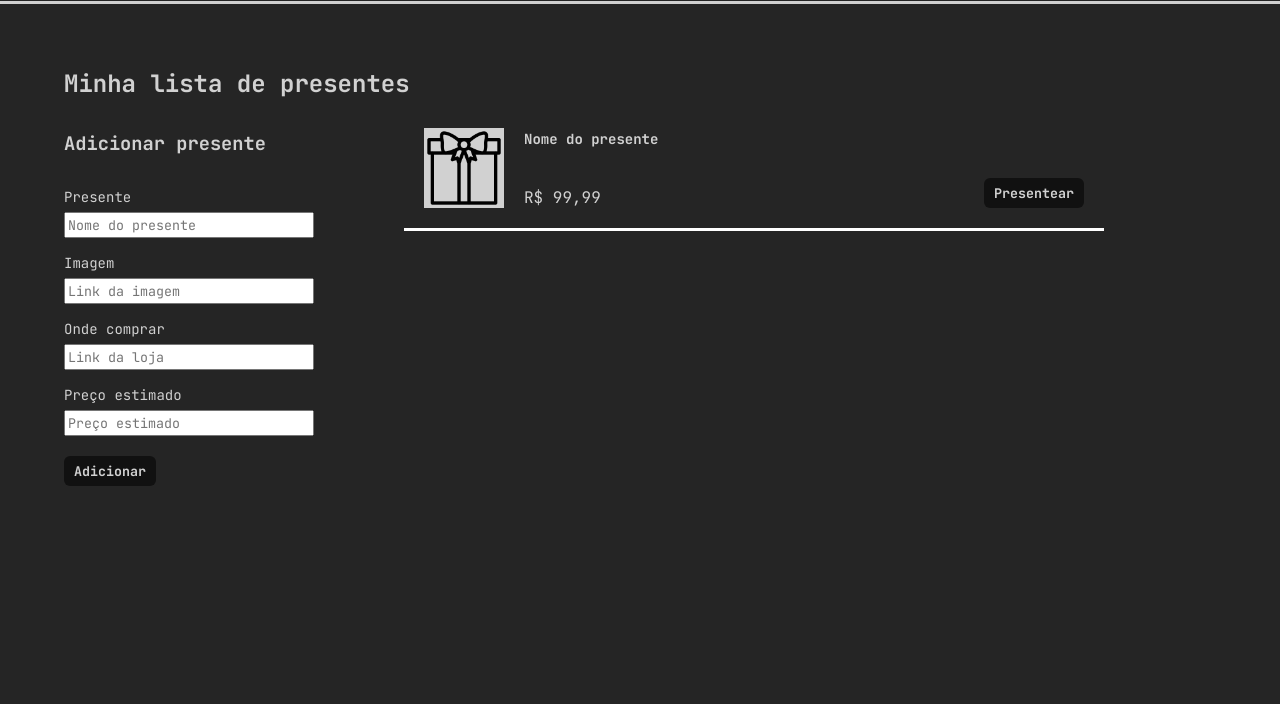
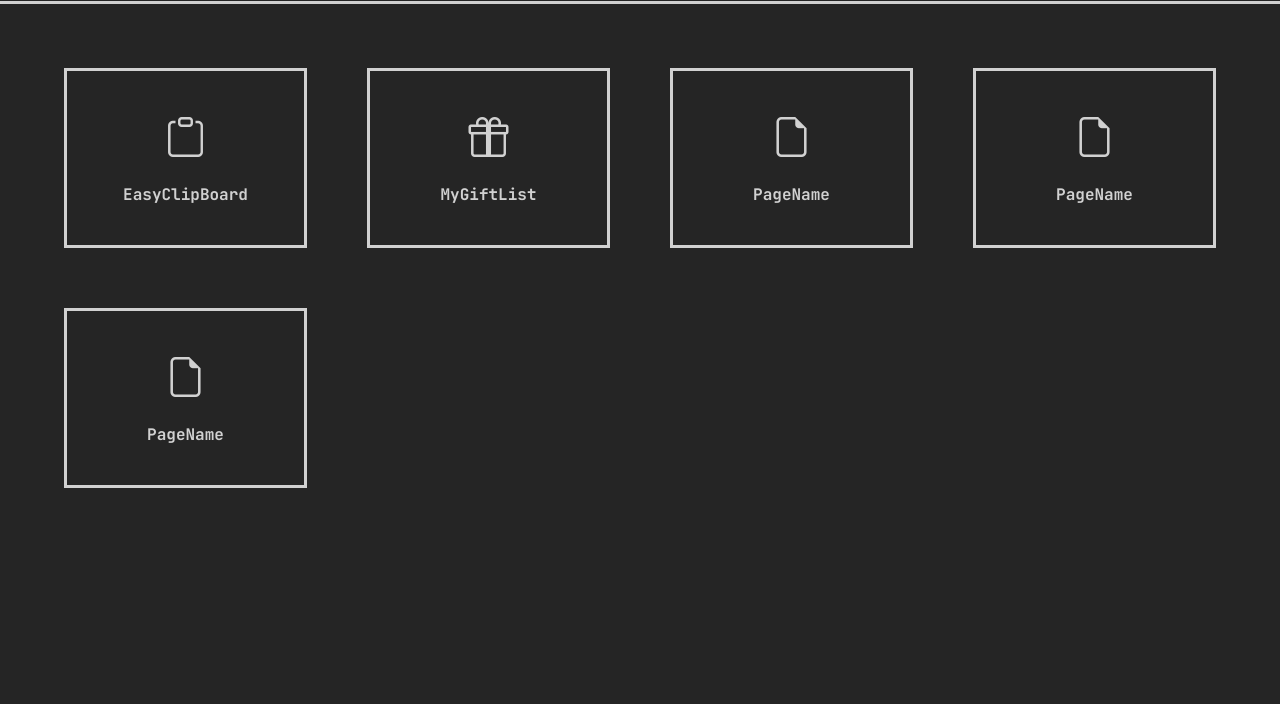
Before and after one commit to ErikaRocha97/my-website, a plain HTML site: page index.html in a window 1280 px wide. Shown: the part 96-800 px from the top of the page. Drawn offline with nearby package versions, Linux system fonts and the light colour scheme.

Commit message:
Nova página de navegação

```diff
--- a/index.html
+++ b/index.html
@@ -30,9 +30,12 @@
           </span>
           <span>MyWebsite</span>
         </div>
-        <ul class="nav-list">
+        <ul id="nav_list">
           <li class="menu-item">
-            <a href="#">Sair</a>
+            <a href="#">Login</a>
+          </li>
+          <li class="menu-item">
+            <a href="#">Registre-se</a>
           </li>
         </ul>
       </nav>
@@ -40,91 +43,34 @@
 
     <main>
       <div id="my__list">
-        <h2>Minha lista de presentes</h2>
+        <!-- <h2>Minha lista de presentes</h2> -->
         <div id="main__content">
-          <div id="form__container">
-            <h3>Adicionar presente</h3>
-            <form action="" id="add__gift">
-              <div id="input__container">
-                <!-- Cada input -->
-                <div class="input-box">
-                  <label for="gift-name" class="form-label"> Presente </label>
-                  <div class="input-field">
-                    <input
-                      type="text"
-                      name="gift-name"
-                      id="gift-name"
-                      class="form-control"
-                      placeholder="Nome do presente"
-                    />
-                  </div>
-                </div>
+          <nav id="pages__container">
+            <a href="" class="page-card">
+              <i class="bi bi-clipboard"></i>
+              <span>EasyClipBoard</span>
+            </a>
 
-                <!-- Cada input -->
-                <div class="input-box">
-                  <label for="gift-image" class="form-label"> Imagem </label>
-                  <div class="input-field">
-                    <input
-                      type="text"
-                      name="gift-image"
-                      id="gift-image"
-                      class="form-control"
-                      placeholder="Link da imagem"
-                    />
-                  </div>
-                </div>
+            <a href="./giftList.html" class="page-card">
+              <i class="bi bi-gift"></i>
+              <span>MyGiftList</span>
+            </a>
 
-                <!-- Cada input -->
-                <div class="input-box">
-                  <label for="gift-store" class="form-label">
-                    Onde comprar
-                  </label>
-                  <div class="input-field">
-                    <input
-                      type="text"
-                      name="gift-store"
-                      id="gift-store"
-                      class="form-control"
-                      placeholder="Link da loja"
-                    />
-                  </div>
-                </div>
+            <a href="" class="page-card">
+              <i class="bi bi-file-earmark"></i>
+              <span>PageName</span>
+            </a>
 
-                <!-- Cada input -->
-                <div class="input-box">
-                  <label for="gift-price" class="form-label">
-                    Preço estimado
-                  </label>
-                  <div class="input-field">
-                    <input
-                      type="text"
-                      name="gift-price"
-                      id="gift-price"
-                      class="form-control"
-                      placeholder="Preço estimado"
-                    />
-                  </div>
-                </div>
-              </div>
+            <a href="" class="page-card">
+              <i class="bi bi-file-earmark"></i>
+              <span>PageName</span>
+            </a>
 
-              <button type="submit" class="btn-default" id="add__giftButton">
-                Adicionar
-              </button>
-            </form>
-          </div>
-
-          <div id="gift__container">
-            <div class="gift-card">
-              <img class="gift-image" src="./src/images/gift.png" alt="" />
-              <div class="gift-info">
-                <a href="">
-                  <span class="gift-name">Nome do presente</span>
-                </a>
-                <span class="gift-price">R$ 99,99</span>
-              </div>
-              <button class="btn-default">Presentear</button>
-            </div>
-          </div>
+            <a href="" class="page-card">
+              <i class="bi bi-file-earmark"></i>
+              <span>PageName</span>
+            </a>
+          </nav>
         </div>
       </div>
     </main>
--- a/src/styles/header.css
+++ b/src/styles/header.css
@@ -23,7 +23,8 @@ header {
   font-size: 2rem;
 }
 
-.menu-item a {
+.menu-item a,
+span {
   color: #d1d1d1;
   font-size: 1rem;
   font-weight: bold;
--- a/src/styles/main.css
+++ b/src/styles/main.css
@@ -90,7 +90,7 @@ main {
 
 .gift-card {
   display: flex;
-  border-bottom: solid white;
+  border-bottom: solid #d1d1d1;
   height: 100px;
   width: 700px;
   padding: 20px;
@@ -118,3 +118,31 @@ main {
   font-size: 14px;
   font-weight: bold;
 }
+
+#pages__container {
+  display: grid;
+  width: 100%;
+  grid-template-columns: 1fr 1fr 1fr 1fr;
+  align-items: start;
+  gap: 60px;
+}
+
+.page-card {
+  display: flex;
+  flex-direction: column;
+  align-items: center;
+  gap: 20px;
+  padding: 40px;
+  /* border-style: solid; */
+  border: solid #d1d1d1;
+  min-width: 180px;
+  transition: 0.1s;
+}
+
+.page-card i {
+  font-size: 40px;
+}
+
+.page-card:hover {
+  /* padding: 60px; */
+}
```
Also changed, not shown: giftList.html (added, +141 -0 lines).
